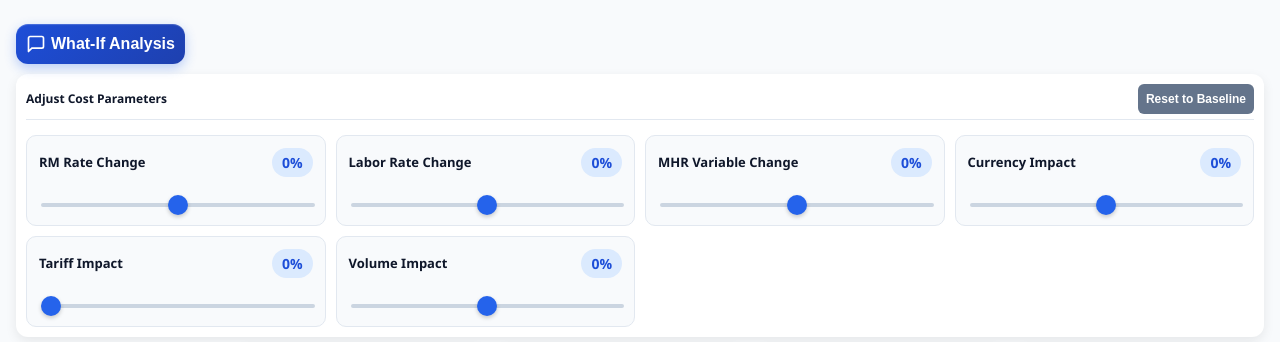
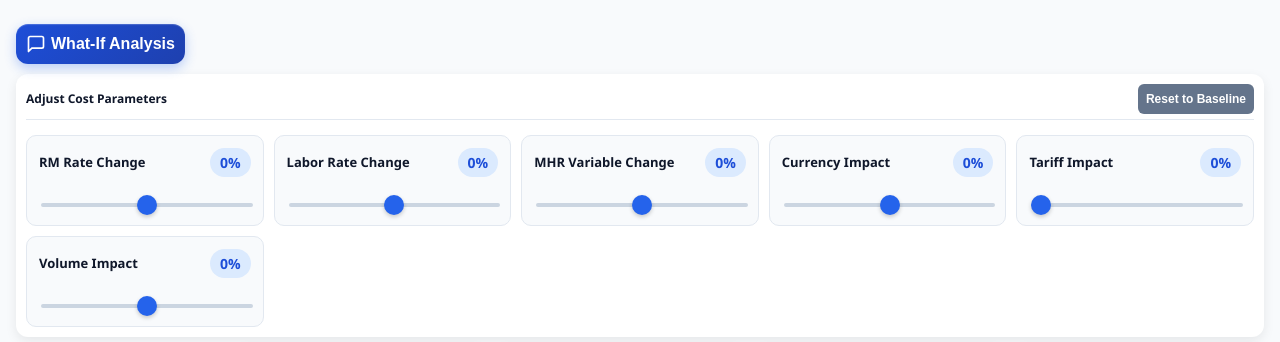
Before and after one commit to AjinkyaRoxx/BOM, a plain HTML site: page index.html in a window 1280 px wide. Both pictures are taken after a click on the button "What-If Analysis". Shown: the top 342 px of the page. Drawn offline with Linux system fonts and the light colour scheme.

Commit message:
Update index.html

```diff
--- a/index.html
+++ b/index.html
@@ -93,7 +93,7 @@
 
     .whatif-panel.active {
       display: grid;
-      grid-template-columns: repeat(auto-fit, minmax(240px, 1fr));
+      grid-template-columns: repeat(auto-fit, minmax(220px, 1fr));
       gap: 10px;
     }
 
```
